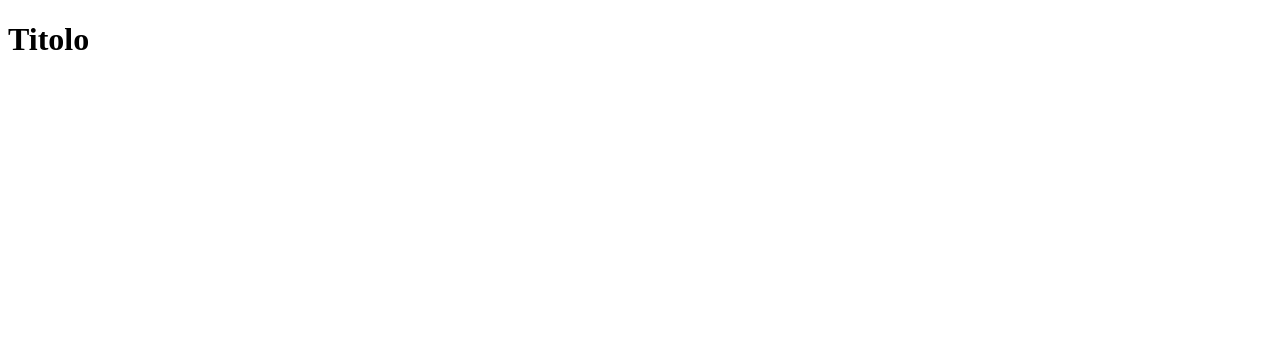
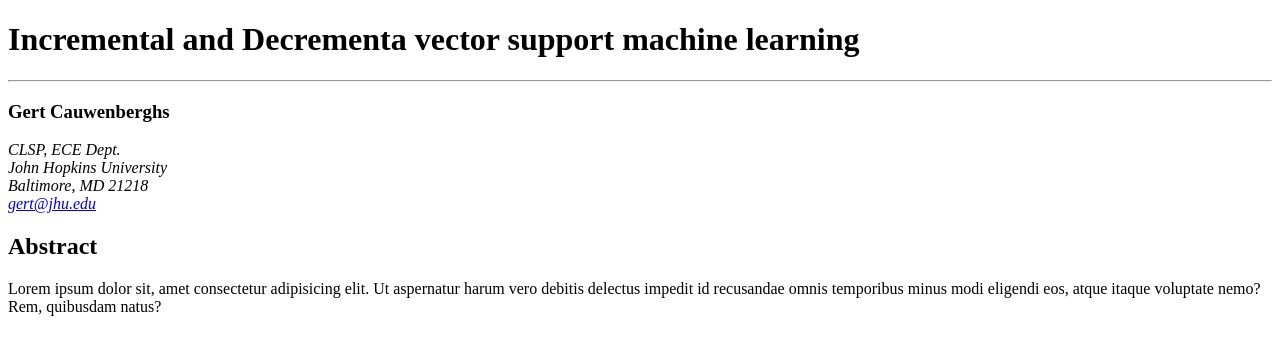
Before and after one commit to olgas-class/html-intro-1, a plain HTML site: page paper-scientifico/index.html in a window 1280 px wide. Drawn offline with Linux system fonts and the light colour scheme.

Commit message:
feat: address section done. Content section (wip).

```diff
--- a/paper-scientifico/index.html
+++ b/paper-scientifico/index.html
@@ -7,14 +7,31 @@
   </head>
   <body>
     <main>
-      <h1>Titolo</h1>
+      <h1>Incremental and Decrementa vector support machine learning</h1>
+
+      <hr />
 
       <!-- Author section -->
-      <section></section>
+      <section>
+        <h3>Gert Cauwenberghs</h3>
+        <address>
+          CLSP, ECE Dept. <br />
+          John Hopkins University <br />Baltimore, MD 21218 <br />
+          <a href="mailto:gert@jhu.edu">gert@jhu.edu</a>
+        </address>
+      </section>
       <!-- End Author section -->
 
       <!-- Content section -->
-      <section></section>
+      <section>
+        <h2>Abstract</h2>
+        <p>
+          Lorem ipsum dolor sit, amet consectetur adipisicing elit. Ut
+          aspernatur harum vero debitis delectus impedit id recusandae omnis
+          temporibus minus modi eligendi eos, atque itaque voluptate nemo? Rem,
+          quibusdam natus?
+        </p>
+      </section>
       <!-- End Content section -->
     </main>
   </body>
```
